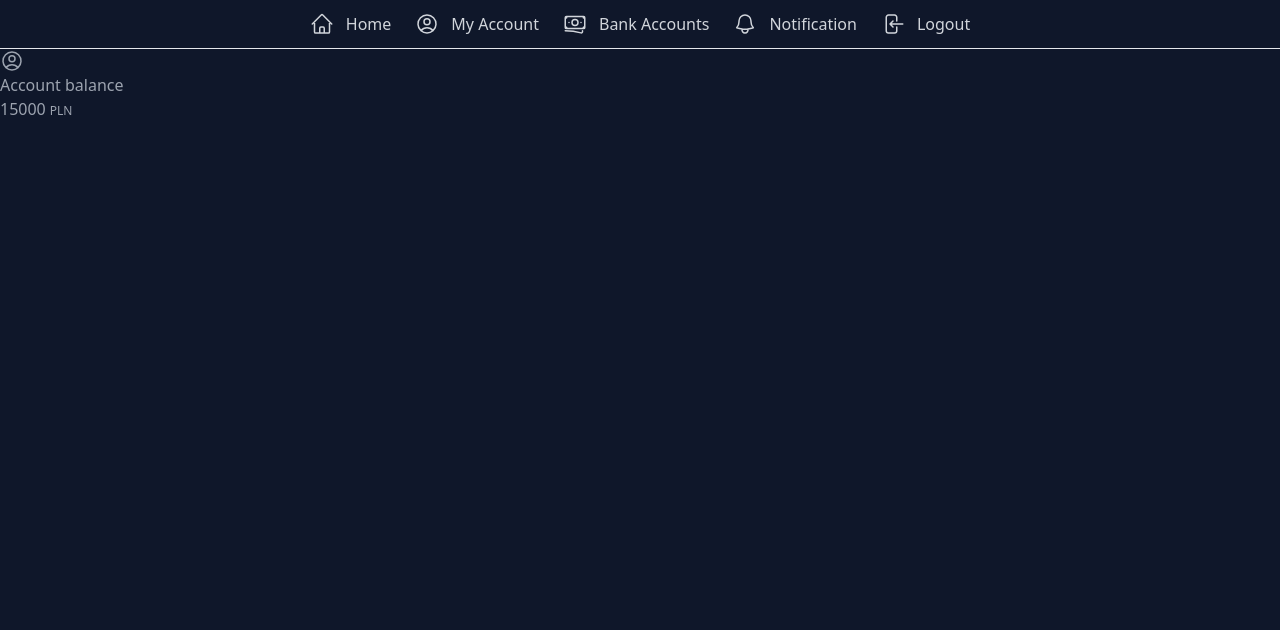
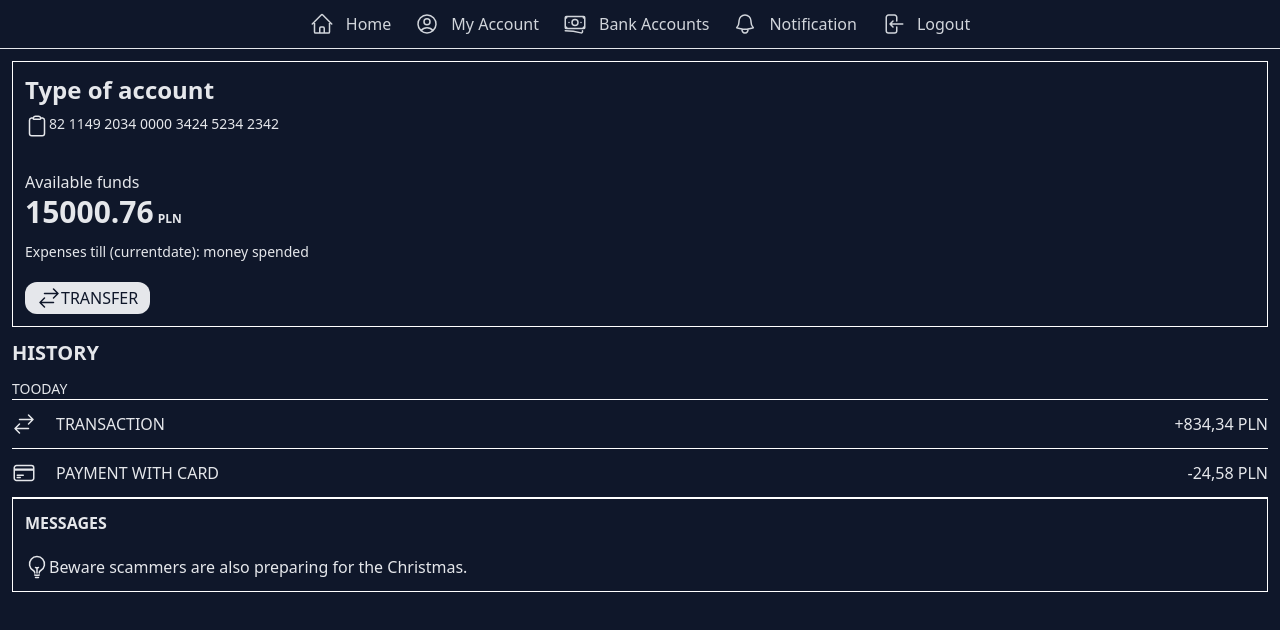
Before and after one commit to wojciechchuchro/bank-account, a React (Create React App) app: page / in a window 1280 px wide. Shown: the top 630 px of the page. Built offline with nearby package versions, Linux system fonts and the light colour scheme; no server answers; sample sign-in values are in the browser's storage.

Commit message:
Style home file

```diff
--- a/src/App.tsx
+++ b/src/App.tsx
@@ -14,7 +14,7 @@ import { config } from "./config";
 initializeApp(config.firebaseConfig);
 
 function App() {
-  const [money, setMoney] = useState<number>(15000);
+  const [money, setMoney] = useState<number>(15000.76);
   return (
     <div className="bg-slate-900 h-screen">
       <BrowserRouter>
--- a/src/images/Icons.tsx
+++ b/src/images/Icons.tsx
@@ -120,3 +120,79 @@ export function Google() {
     </svg>
   );
 }
+
+export function Arrows() {
+  return (
+    <svg
+      xmlns="http://www.w3.org/2000/svg"
+      fill="none"
+      viewBox="0 0 24 24"
+      strokeWidth={1.5}
+      stroke="currentColor"
+      className="w-6 h-6"
+    >
+      <path
+        strokeLinecap="round"
+        strokeLinejoin="round"
+        d="M7.5 21L3 16.5m0 0L7.5 12M3 16.5h13.5m0-13.5L21 7.5m0 0L16.5 12M21 7.5H7.5"
+      />
+    </svg>
+  );
+}
+
+export function Card() {
+  return (
+    <svg
+      xmlns="http://www.w3.org/2000/svg"
+      fill="none"
+      viewBox="0 0 24 24"
+      strokeWidth={1.5}
+      stroke="currentColor"
+      className="w-6 h-6"
+    >
+      <path
+        strokeLinecap="round"
+        strokeLinejoin="round"
+        d="M2.25 8.25h19.5M2.25 9h19.5m-16.5 5.25h6m-6 2.25h3m-3.75 3h15a2.25 2.25 0 002.25-2.25V6.75A2.25 2.25 0 0019.5 4.5h-15a2.25 2.25 0 00-2.25 2.25v10.5A2.25 2.25 0 004.5 19.5z"
+      />
+    </svg>
+  );
+}
+
+export function Clipboard() {
+  return (
+    <svg
+      xmlns="http://www.w3.org/2000/svg"
+      fill="none"
+      viewBox="0 0 24 24"
+      strokeWidth={1.5}
+      stroke="currentColor"
+      className="w-6 h-6"
+    >
+      <path
+        strokeLinecap="round"
+        strokeLinejoin="round"
+        d="M15.666 3.888A2.25 2.25 0 0013.5 2.25h-3c-1.03 0-1.9.693-2.166 1.638m7.332 0c.055.194.084.4.084.612v0a.75.75 0 01-.75.75H9a.75.75 0 01-.75-.75v0c0-.212.03-.418.084-.612m7.332 0c.646.049 1.288.11 1.927.184 1.1.128 1.907 1.077 1.907 2.185V19.5a2.25 2.25 0 01-2.25 2.25H6.75A2.25 2.25 0 014.5 19.5V6.257c0-1.108.806-2.057 1.907-2.185a48.208 48.208 0 011.927-.184"
+      />
+    </svg>
+  );
+}
+
+export function LightBulb() {
+  return (
+    <svg
+      xmlns="http://www.w3.org/2000/svg"
+      fill="none"
+      viewBox="0 0 24 24"
+      strokeWidth={1.5}
+      stroke="currentColor"
+      className="w-6 h-6"
+    >
+      <path
+        strokeLinecap="round"
+        strokeLinejoin="round"
+        d="M12 18v-5.25m0 0a6.01 6.01 0 001.5-.189m-1.5.189a6.01 6.01 0 01-1.5-.189m3.75 7.478a12.06 12.06 0 01-4.5 0m3.75 2.383a14.406 14.406 0 01-3 0M14.25 18v-.192c0-.983.658-1.823 1.508-2.316a7.5 7.5 0 10-7.517 0c.85.493 1.509 1.333 1.509 2.316V18"
+      />
+    </svg>
+  );
+}
--- a/src/pages/Home.tsx
+++ b/src/pages/Home.tsx
@@ -1,6 +1,6 @@
 import React from "react";
 import { getAuth, signOut } from "firebase/auth";
-import { User } from "../images/Icons";
+import { User, Arrows, Card, Clipboard, LightBulb } from "../images/Icons";
 export interface IHomePageProps {
   money: number;
 }
@@ -9,13 +9,63 @@ const HomePage: React.FunctionComponent<IHomePageProps> = (props) => {
   const auth = getAuth();
   const { money } = props;
   return (
-    <div className="w-3/4 text-gray-400">
+    <div className="text-gray-200 m-3">
       <div className="pb-5">
-        <User />
-        <div>Account balance</div>
-        <div>
-          {money}
-          <span className="text-xs pl-1 text-gray-400">PLN</span>
+        <div className="border-solid border 3 border-white p-3">
+          <div>
+            <div className="font-bold text-2xl">Type of account</div>
+            <div className="flex text-sm justify-items-center pt-2">
+              <Clipboard />
+              82 1149 2034 0000 3424 5234 2342
+            </div>
+          </div>
+          <div className="flex-row justify-center pt-8">
+            <div>Available funds</div>
+            <div className="font-bold text-3xl">
+              {money}
+              <span className="text-xs pl-1">PLN</span>
+            </div>
+
+            <div className="text-sm pt-3">
+              Expenses till (currentdate): money spended
+            </div>
+            <button className="rounded-xl mt-5 p-1 px-3 flex align-between text-slate-900 bg-gray-200">
+              <Arrows />
+              TRANSFER
+            </button>
+          </div>
+        </div>
+
+        <div className="flex-row">
+          <div className="font-bold py-3 text-xl">HISTORY</div>
+
+          <div className="text-sm flex border-solid border-b-[1px] border-white">
+            TOODAY
+          </div>
+
+          <div className="py-3 flex border-solid border-b-[1px] border-white justify-between">
+            <div className="flex">
+              <Arrows />
+              <div className=" pl-5">TRANSACTION</div>
+            </div>
+            <div>+834,34 PLN</div>
+          </div>
+
+          <div className="py-3 flex border-solid border-b-[1px] border-white justify-between">
+            <div className="flex">
+              <Card />
+              <div className=" pl-5">PAYMENT WITH CARD</div>
+            </div>
+            <div>-24,58 PLN</div>
+          </div>
+        </div>
+
+        <div className="border-solid border 3 border-white p-3">
+          <div className="font-bold pb-5">MESSAGES</div>
+          <div className="flex">
+            <LightBulb />
+            Beware scammers are also preparing for the Christmas.
+          </div>
         </div>
       </div>
     </div>
```
